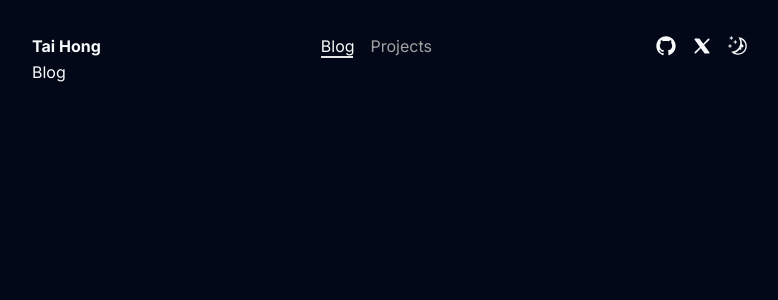
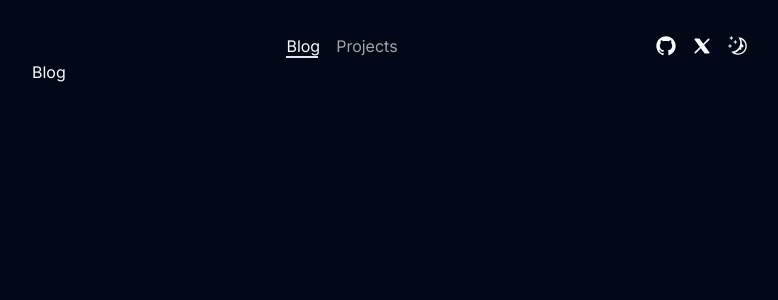
Before and after one commit to xXQiuChenXx/QiuChen, a Next.js app: page /blog in a window 1280 px wide. Shown: the top 300 px of the page, without its empty margins (248-1026 px from the left). Built offline with nearby package versions, Linux system fonts and the light colour scheme.

Commit message:
Update Nav.tsx

```diff
--- a/src/components/SiteHeader/Nav.tsx
+++ b/src/components/SiteHeader/Nav.tsx
@@ -9,7 +9,7 @@ const Nav = () => {
     <header className="w-full">
       <nav className="flex items-center justify-between">
         <Link href="/" className="font-bold">
-          Tai Hong
+          {siteConfig.siteTitle}
         </Link>
         <div className="flex gap-4">
           <NavLink href="/blog">Blog</NavLink>
@@ -17,13 +17,13 @@ const Nav = () => {
         </div>
         <div className="items-center gap-2 hidden md:flex">
           <Button variant="ghost" size="icon" className="size-7" asChild>
-            <Link href="https://github.com" target="_blank" rel="noreferrer">
+            <Link href={siteConfig.githubLink} target="_blank" rel="noreferrer">
               <IconGithubLogo className="size-5" />
               <span className="sr-only">GitHub</span>
             </Link>
           </Button>
           <Button variant="ghost" size="icon" className="size-7">
-            <Link href="https://x.com" target="_blank" rel="noreferrer">
+            <Link href={siteConfig.xLink} target="_blank" rel="noreferrer">
               <IconBrandX className="size-5 fill-current" />
               <span className="sr-only">X</span>
             </Link>
```
